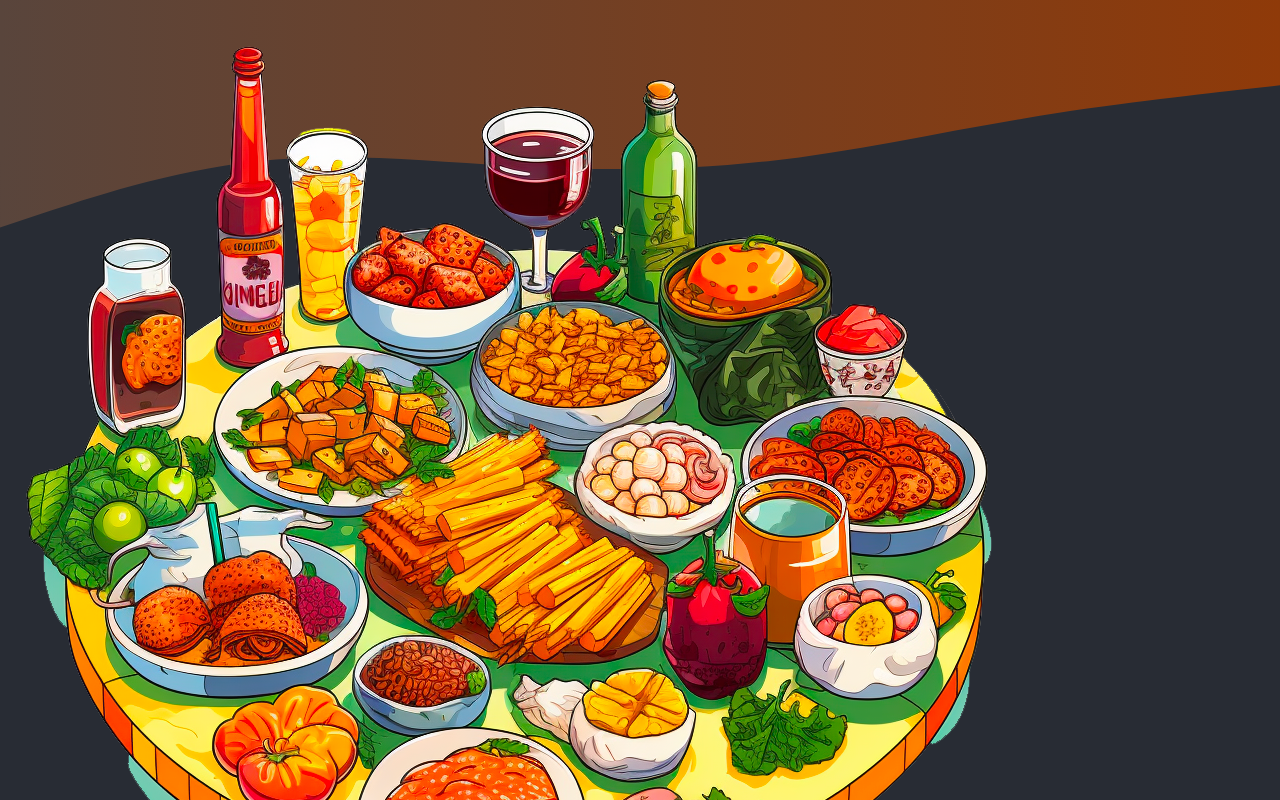
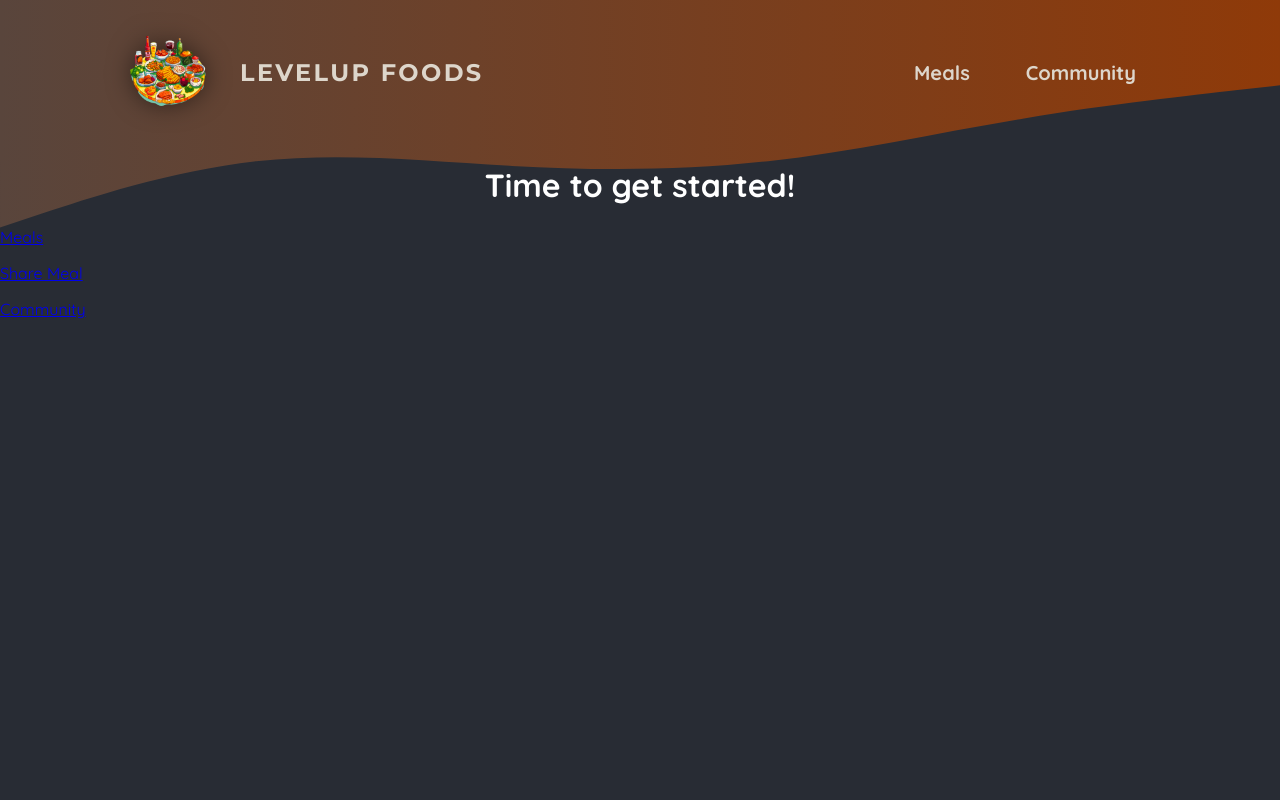
Before and after one commit to evanpowell/level-up-foods-app, a Next.js app: page / in a window 1280 px wide. Shown: the top 800 px of the page. Built offline with nearby package versions, Linux system fonts and the light colour scheme.

Commit message:
style header

```diff
--- a/components/main-header.jsx
+++ b/components/main-header.jsx
@@ -2,14 +2,16 @@
 
 import LogoImg from "@/assets/logo.png";
 
+import styles from "./main-header.module.css";
+
 export default function MainHeader() {
   return (
-    <header>
-      <Link href="/">
+    <header className={styles.header}>
+      <Link className={styles.logo} href="/">
         <img src={LogoImg.src} alt="A plate with food on it" />
-        Level Up Foods
+        LevelUp Foods
       </Link>
-      <nav>
+      <nav className={styles.nav}>
         <ul>
           <li>
             <Link href="/meals">Meals</Link>
--- /dev/null
+++ b/components/main-header.module.css
@@ -0,0 +1,67 @@
+.header {
+  display: flex;
+  justify-content: space-between;
+  align-items: center;
+  padding: 2rem 1rem;
+}
+
+@media (min-width: 768px) {
+  .header {
+    padding: 2rem 10%;
+  }
+}
+
+.nav ul {
+  list-style: none;
+  margin: 0;
+  padding: 0;
+  display: flex;
+  gap: 1.5rem;
+  /* font-family: 'Montserrat', sans-serif; */
+  font-size: 1.25rem;
+}
+
+.nav a {
+  text-decoration: none;
+  color: #ddd6cb;
+  font-weight: bold;
+  padding: 0.5rem 1rem;
+  border-radius: 0.5rem;
+}
+
+.nav a:hover,
+.nav a:active {
+  background: linear-gradient(90deg, #ff8a05, #f9b331);
+  background-clip: text;
+  -webkit-background-clip: text;
+  -webkit-text-fill-color: transparent;
+  text-shadow: 0 0 18px rgba(248, 190, 42, 0.8);
+}
+
+.active {
+  background: linear-gradient(90deg, #ff8a05, #f9b331);
+  background-clip: text;
+  -webkit-background-clip: text;
+  -webkit-text-fill-color: transparent;
+}
+
+.logo {
+  display: flex;
+  align-items: center;
+  justify-content: center;
+  gap: 2rem;
+  text-decoration: none;
+  color: #ddd6cb;
+  font-weight: bold;
+  font-family: "Montserrat", sans-serif;
+  letter-spacing: 0.15rem;
+  text-transform: uppercase;
+  font-size: 1.5rem;
+}
+
+.logo img {
+  width: 5rem;
+  height: 5rem;
+  object-fit: contain;
+  filter: drop-shadow(0 0 0.75rem rgba(0, 0, 0, 0.5));
+}
```
